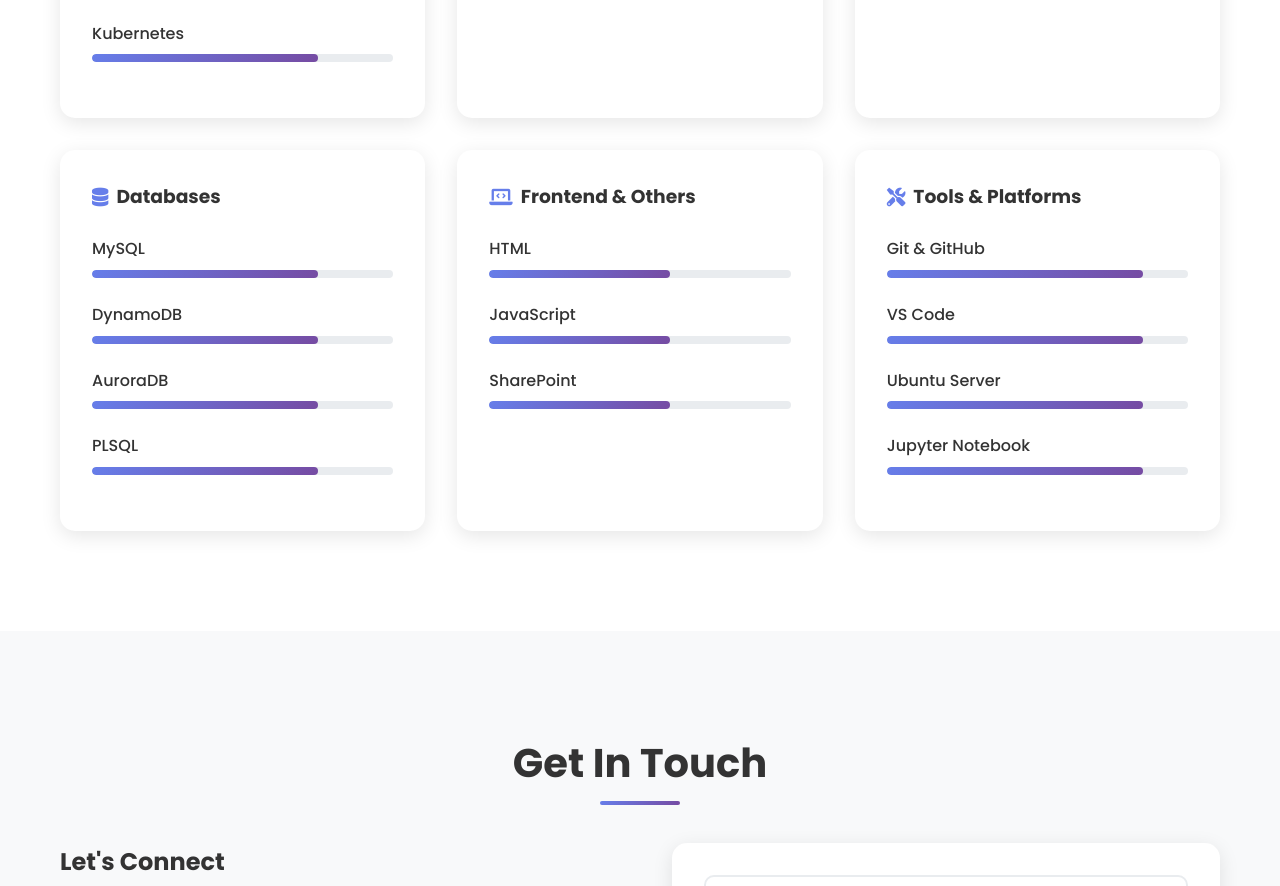
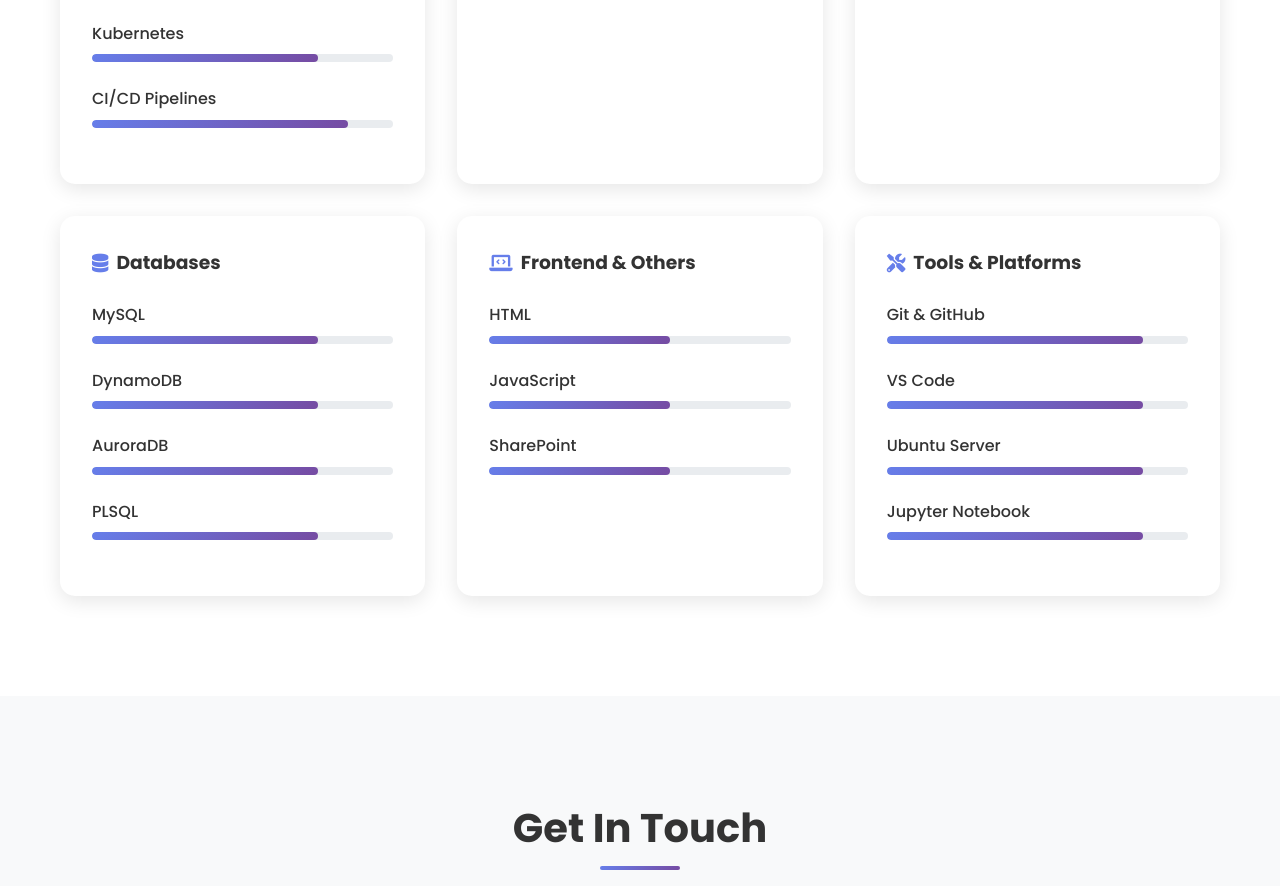
Before and after one commit to pravindeshmukh8702/portfolio, a plain HTML site: page index.html in a window 1280 px wide. Shown: the part 4754-5640 px from the top of the page. Drawn offline with nearby package versions, Linux system fonts and the light colour scheme.

Commit message:
Update index.html

```diff
--- a/index.html
+++ b/index.html
@@ -355,6 +355,12 @@
                                 <div class="skill-progress" data-width="75%"></div>
                             </div>
                         </div>
+                        <div class="skill-item">
+                            <span class="skill-name">CI/CD Pipelines</span>
+                            <div class="skill-bar">
+                                <div class="skill-progress" data-width="85%"></div>
+                            </div>
+                        </div>
                     </div>
                 </div>
 
```
